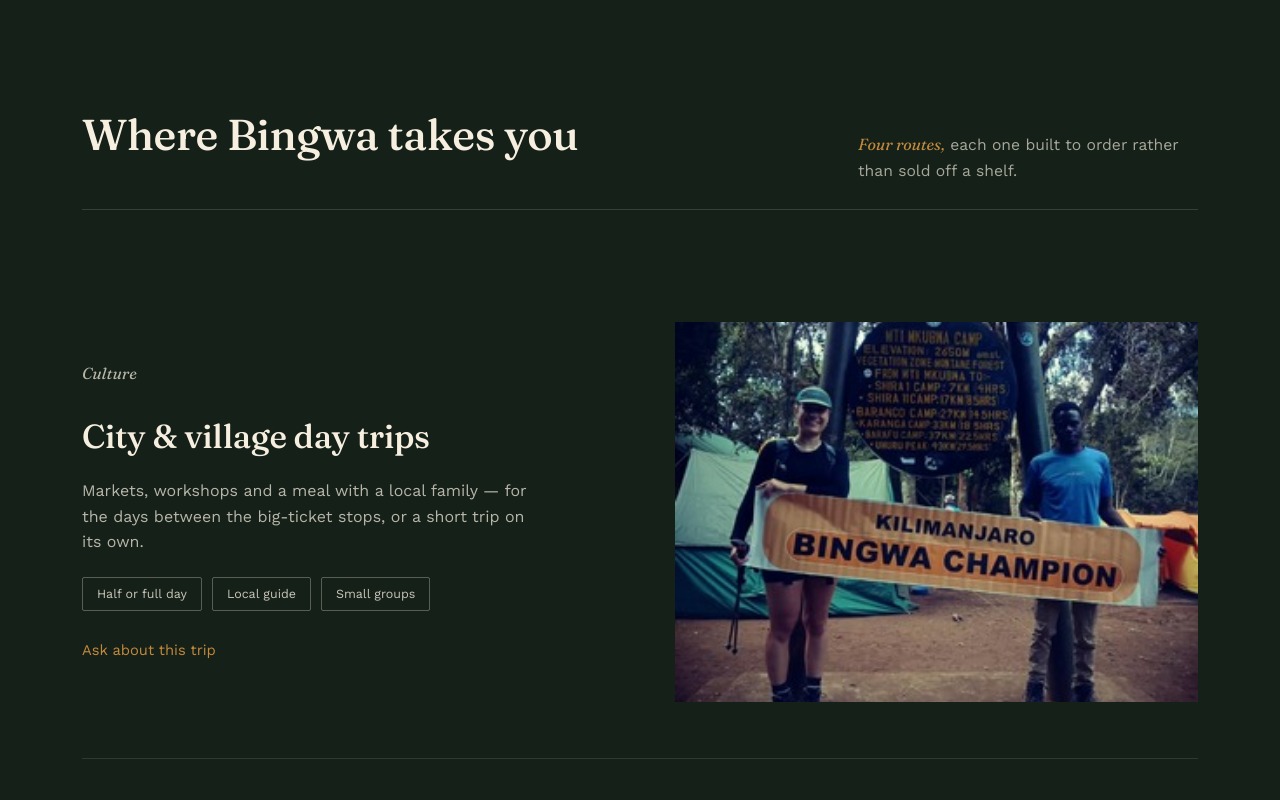
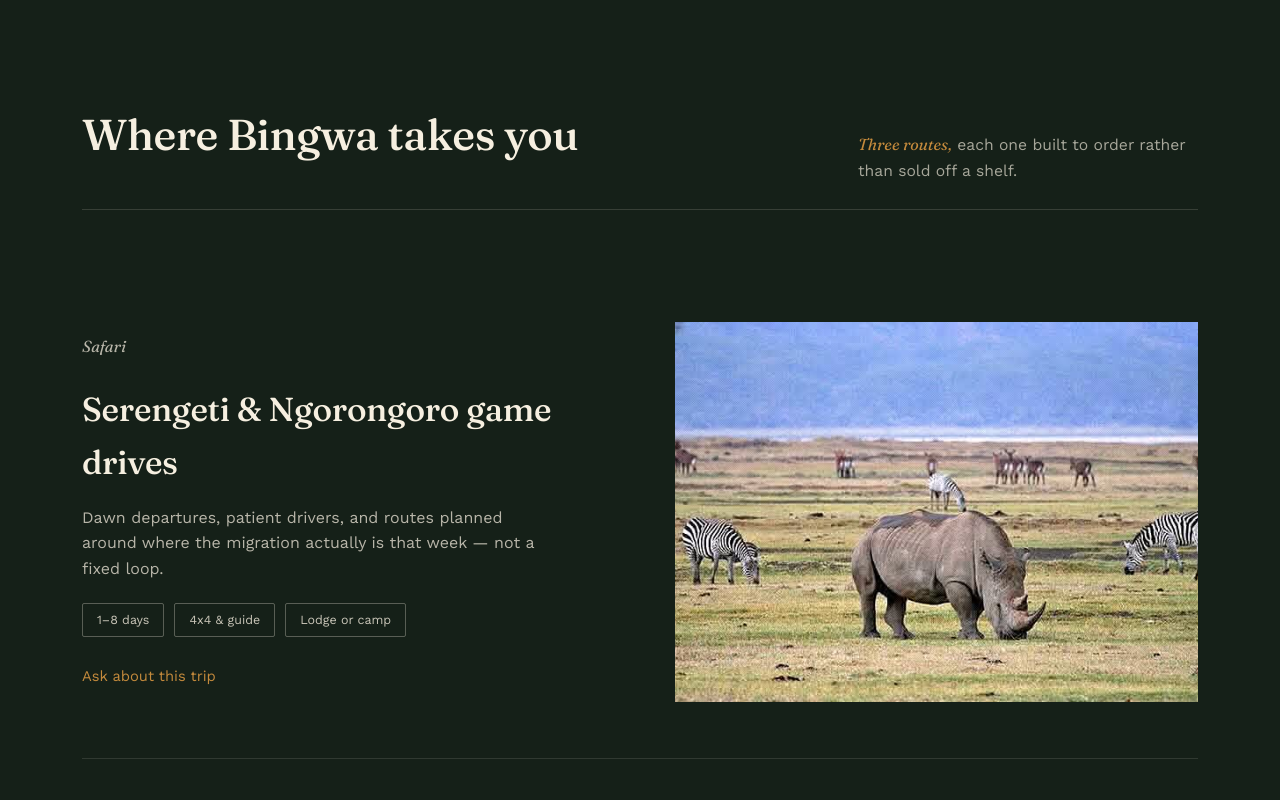
Before and after one commit to klyroconnect/trip, a plain HTML site: page index.html in a window 1280 px wide. Shown: the part 1580-2380 px from the top of the page. Drawn offline with nearby package versions, Linux system fonts and the light colour scheme.

Commit message:
Add files via upload

```diff
--- a/index.html
+++ b/index.html
@@ -5,6 +5,7 @@
 <meta name="viewport" content="width=device-width, initial-scale=1.0">
 <title>Bingwa — The Trip Organizer | Tanzania Safaris &amp; Escapes</title>
 <meta name="description" content="Bingwa, The Trip Organizer — hand-planned safaris, Zanzibar escapes and Kilimanjaro treks across Tanzania.">
+<link rel="icon" href="favicon.svg" type="image/svg+xml">
 <link rel="preconnect" href="https://fonts.googleapis.com">
 <link rel="preconnect" href="https://fonts.gstatic.com" crossorigin>
 <link href="https://fonts.googleapis.com/css2?family=Fraunces:ital,opsz,wght@0,9..144,300;0,9..144,500;0,9..144,600;1,9..144,400&family=Work+Sans:wght@300;400;500;600&display=swap" rel="stylesheet">
@@ -547,22 +548,7 @@
   <div class="wrap">
     <div class="section-head">
       <h2 data-en="Where Bingwa takes you" data-sw="Bingwa inakupeleka wapi">Where Bingwa takes you</h2>
-      <p><span class="section-num" data-en="Four routes," data-sw="Njia nne,">Four routes,</span> <span data-en="each one built to order rather than sold off a shelf." data-sw="kila moja imepangwa maalum kwa ajili yako, siyo kifurushi cha kawaida.">each one built to order rather than sold off a shelf.</span></p>
-    </div>
-
-    <div class="service-row">
-      <div class="service-media">
-        <img src="images/img-02.jpg" alt="Local market scene in Tanzania" loading="lazy">
-      </div>
-      <div class="service-copy">
-        <p class="service-index" data-en="Culture" data-sw="Utamaduni">Culture</p>
-        <h3 data-en="City &amp; village day trips" data-sw="Ziara za siku mjini na vijijini">City &amp; village day trips</h3>
-        <p data-en="Markets, workshops and a meal with a local family — for the days between the big-ticket stops, or a short trip on its own." data-sw="Masoko, karakana za kazi za mikono, na mlo pamoja na familia ya kienyeji — kwa siku za katikati ya safari kubwa, au kama safari fupi peke yake.">Markets, workshops and a meal with a local family — for the days between the big-ticket stops, or a short trip on its own.</p>
-        <div class="service-tags"><span data-en="Half or full day" data-sw="Nusu siku au siku nzima">Half or full day</span><span data-en="Local guide" data-sw="Kiongozi wa kienyeji">Local guide</span><span data-en="Small groups" data-sw="Vikundi vidogo">Small groups</span></div>
-        <a href="https://wa.me/255766967509?text=Hi%20Bingwa%2C%20I%27d%20like%20details%20on%20a%20city%20day%20trip" class="service-link" target="_blank" rel="noopener" data-en="Ask about this trip" data-sw="Uliza kuhusu safari hii">Ask about this trip
-          <svg viewBox="0 0 24 24"><path d="M5 12h14M13 6l6 6-6 6"/></svg>
-        </a>
-      </div>
+      <p><span class="section-num" data-en="Three routes," data-sw="Njia tatu,">Three routes,</span> <span data-en="each one built to order rather than sold off a shelf." data-sw="kila moja imepangwa maalum kwa ajili yako, siyo kifurushi cha kawaida.">each one built to order rather than sold off a shelf.</span></p>
     </div>
 
     <div class="service-row">
@@ -952,10 +938,6 @@
         <svg viewBox="0 0 24 24"><path d="M17.5 14.4c-.28-.14-1.67-.82-1.93-.92-.26-.1-.45-.14-.64.14-.19.28-.73.92-.9 1.1-.16.19-.33.21-.6.07-.28-.14-1.18-.43-2.24-1.38-.83-.74-1.39-1.65-1.55-1.93-.16-.28-.02-.43.12-.57.13-.13.28-.33.42-.5.14-.16.19-.28.28-.47.1-.19.05-.35-.02-.5-.07-.14-.64-1.54-.88-2.11-.23-.55-.47-.48-.64-.49h-.55c-.19 0-.5.07-.76.35-.26.28-1 1-1 2.42 0 1.43 1.02 2.82 1.16 3.01.14.19 2 3.05 4.85 4.28.68.29 1.2.47 1.62.6.68.22 1.3.19 1.79.11.55-.08 1.67-.68 1.9-1.34.24-.66.24-1.22.16-1.34-.07-.12-.26-.19-.54-.33zM12.02 2.2A9.8 9.8 0 0 0 2.2 12a9.7 9.7 0 0 0 1.34 4.95L2 22l5.2-1.5a9.8 9.8 0 0 0 4.82 1.27h.01A9.8 9.8 0 0 0 21.8 12 9.8 9.8 0 0 0 12.02 2.2z"/></svg>
         +255 766 967 509
       </a>
-      <a href="tel:+255766967509" class="btn btn-ghost">
-        <svg viewBox="0 0 24 24"><path d="M6.62 10.79a15.05 15.05 0 0 0 6.59 6.59l2.2-2.2a1 1 0 0 1 1.02-.24c1.12.37 2.33.57 3.57.57a1 1 0 0 1 1 1V20a1 1 0 0 1-1 1C10.61 21 3 13.39 3 4a1 1 0 0 1 1-1h3.5a1 1 0 0 1 1 1c0 1.24.2 2.45.57 3.57a1 1 0 0 1-.25 1.02l-2.2 2.2z"/></svg>
-        <span data-en="Call" data-sw="Piga simu">Call</span>
-      </a>
     </div>
     <div class="social-row">
       <a class="social-pill" href="https://www.instagram.com/bingwa.thetrips_organizer/" target="_blank" rel="noopener">
```
Also changed, not shown: favicon.svg (added), images/favicon.svg (added).
